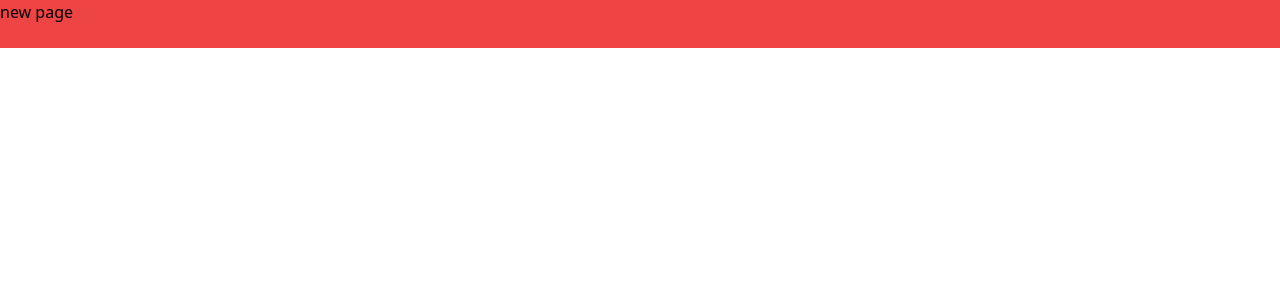
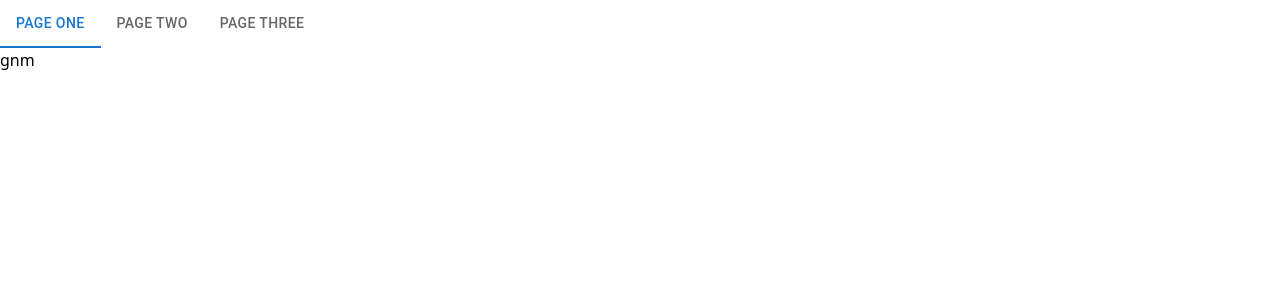
Before and after one commit to objectMaker/next-frontend, a Next.js app: page /gnm in a window 1280 px wide. Shown: the top 300 px of the page. Built offline with nearby package versions, Linux system fonts and the light colour scheme.

Commit message:
add some test

```diff
--- /dev/null
+++ b/src/app/api/route.tsx
@@ -0,0 +1,5 @@
+export async function GET() {
+  return Response.json({
+    name: 'gnm',
+  });
+}
--- a/src/app/gnm/page.tsx
+++ b/src/app/gnm/page.tsx
@@ -1,7 +1,7 @@
-export default function NewPage() {
+export default function Gnm() {
   return (
     <>
-      <div className="h-12 bg-red-500">new page</div>
+      <div>gnm</div>
     </>
   );
 }
--- a/src/app/layout.tsx
+++ b/src/app/layout.tsx
@@ -1,3 +1,8 @@
+'use client';
+import Box from '@mui/material/Box';
+import Tab from '@mui/material/Tab';
+import Tabs from '@mui/material/Tabs';
+import * as React from 'react';
 import './globals.css';
 
 export default function RootLayout({
@@ -7,7 +12,80 @@
 }>) {
   return (
     <html lang="en">
-      <body>{children}</body>
+      <body>
+        <NavTabs />
+        {children}
+      </body>
     </html>
   );
 }
+
+function samePageLinkNavigation(
+  event: React.MouseEvent<HTMLAnchorElement, MouseEvent>,
+) {
+  if (
+    event.defaultPrevented ||
+    event.button !== 0 || // ignore everything but left-click
+    event.metaKey ||
+    event.ctrlKey ||
+    event.altKey ||
+    event.shiftKey
+  ) {
+    return false;
+  }
+  return true;
+}
+
+interface LinkTabProps {
+  label?: string;
+  href?: string;
+  selected?: boolean;
+}
+
+function LinkTab(props: LinkTabProps) {
+  return (
+    <Tab
+      component="a"
+      onClick={(event: React.MouseEvent<HTMLAnchorElement, MouseEvent>) => {
+        // Routing libraries handle this, you can remove the onClick handle when using them.
+        if (samePageLinkNavigation(event)) {
+          event.preventDefault();
+        }
+      }}
+      aria-current={props.selected && 'page'}
+      {...props}
+    />
+  );
+}
+
+function NavTabs() {
+  const [value, setValue] = React.useState(0);
+
+  const handleChange = (event: React.SyntheticEvent, newValue: number) => {
+    // event.type can be equal to focus with selectionFollowsFocus.
+    if (
+      event.type !== 'click' ||
+      (event.type === 'click' &&
+        samePageLinkNavigation(
+          event as React.MouseEvent<HTMLAnchorElement, MouseEvent>,
+        ))
+    ) {
+      setValue(newValue);
+    }
+  };
+
+  return (
+    <Box sx={{ width: '100%' }}>
+      <Tabs
+        value={value}
+        onChange={handleChange}
+        aria-label="nav tabs example"
+        role="navigation"
+      >
+        <LinkTab label="Page One" href="/drafts" />
+        <LinkTab label="Page Two" href="/trash" />
+        <LinkTab label="Page Three" href="/spam" />
+      </Tabs>
+    </Box>
+  );
+}
--- a/src/app/page.tsx
+++ b/src/app/page.tsx
@@ -3,8 +3,13 @@
 
 export default function Home() {
   return (
-    <Link href="/gnm">
-      <Button variant="contained">go gnm</Button>
-    </Link>
+    <>
+      <Link href="/api">
+        <Button variant="contained">go api</Button>
+      </Link>
+      <Link href="/gnm">
+        <Button variant="contained">go gnm</Button>
+      </Link>
+    </>
   );
 }
```
